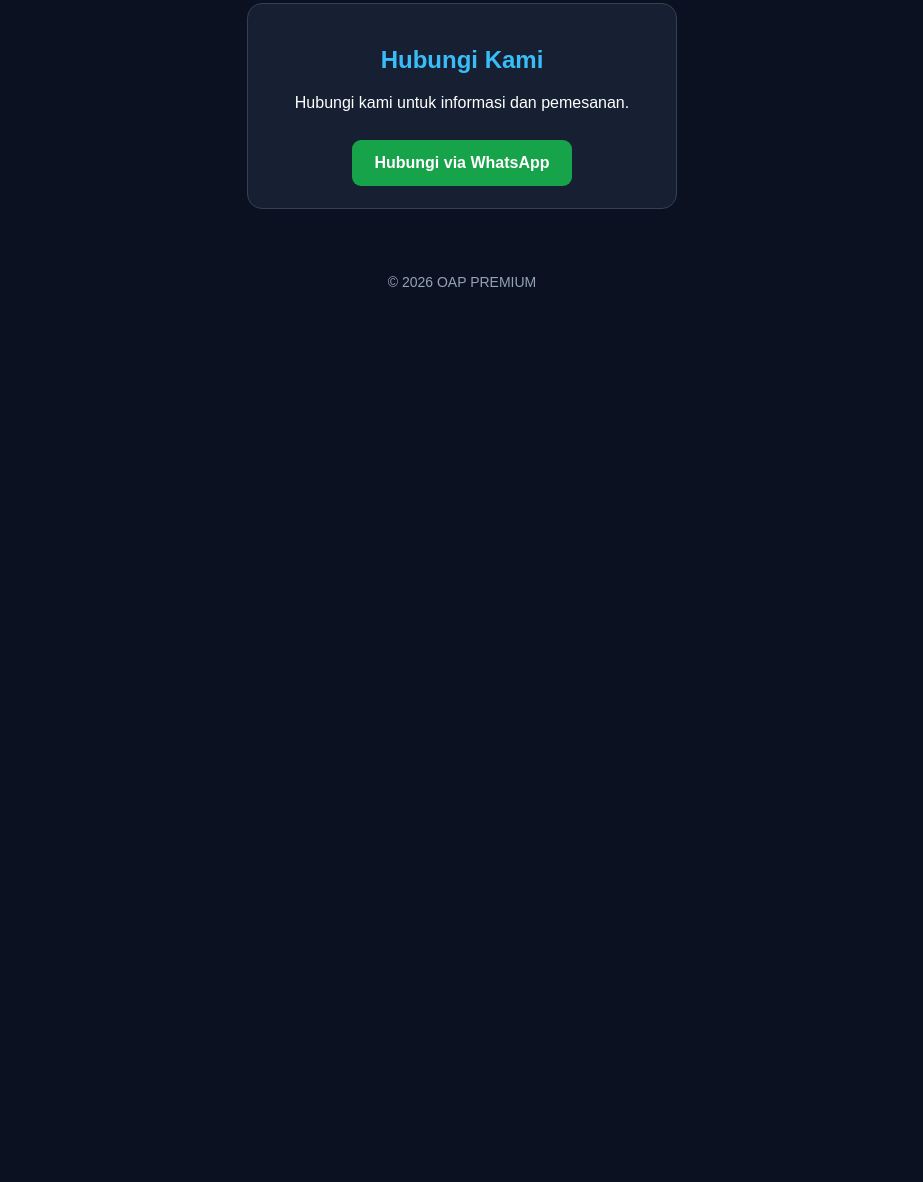
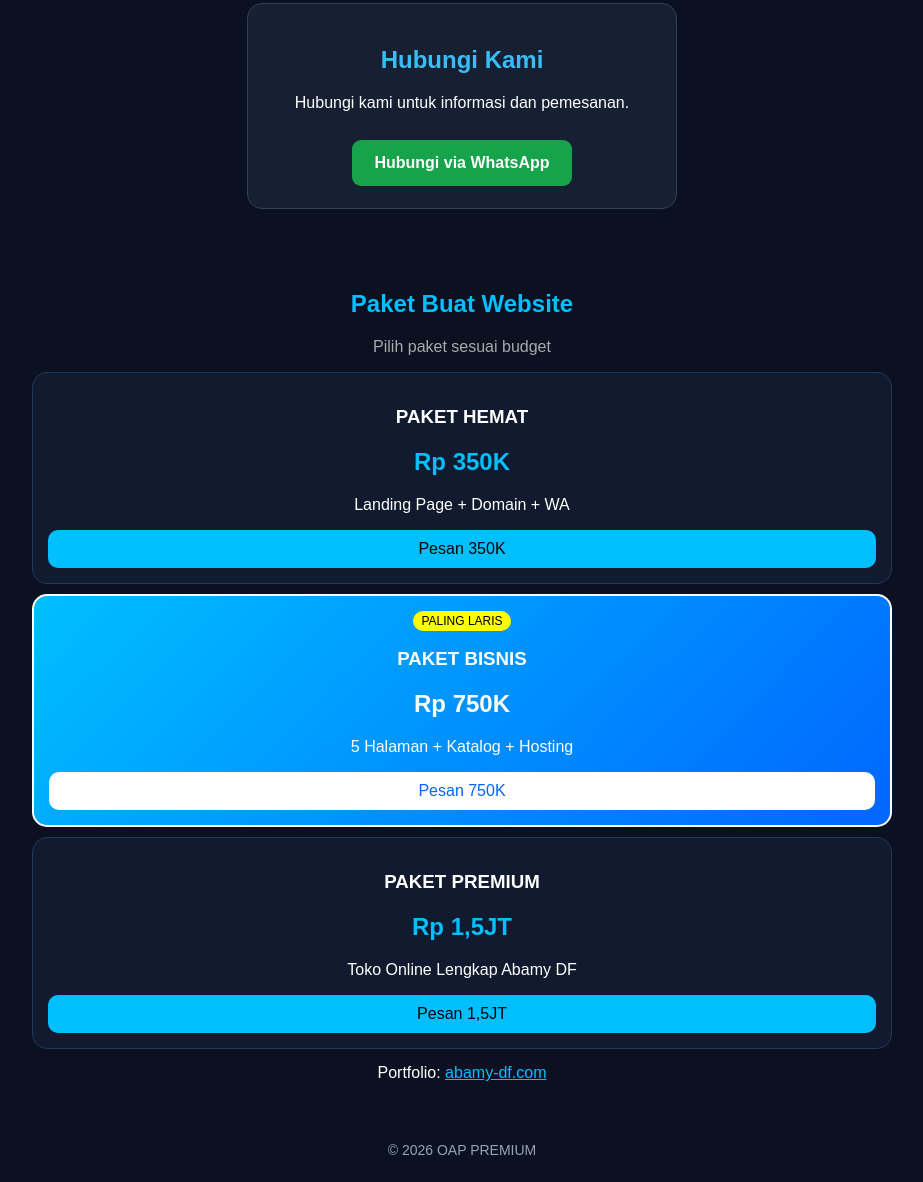
Before and after one commit to benonyasyer-byte/Oap-premium-, a plain HTML site: page index.html in a window 1280 px wide. Shown: the part 600-1782 px from the top of the page, without its empty margins (178-1101 px from the left). Before the commit the page ends 914 px from the top, so only its background shows below. Drawn offline with Linux system fonts and the light colour scheme.

Commit message:
Add website package options section to index.html

```diff
--- a/index.html
+++ b/index.html
@@ -78,7 +78,28 @@
       </a>
     </div>
   </main>
+<section style="padding:20px;max-width:900px;margin:auto">
+<h2 style="text-align:center;color:#00bfff">Paket Buat Website</h2>
+<p style="text-align:center;color:#aaa">Pilih paket sesuai budget</p>
 
+<div style="background:#111a2e;border:1px solid #1e3a5f;border-radius:15px;padding:15px;margin:10px 0;text-align:center">
+<h3>PAKET HEMAT</h3><h2 style="color:#00bfff">Rp 350K</h2><p>Landing Page + Domain + WA</p>
+<a href="https://wa.me/6281343430000?text=mau 350K" style="background:#00bfff;color:#000;padding:10px 15px;border-radius:10px;text-decoration:none;display:block;margin-top:10px">Pesan 350K</a>
+</div>
+
+<div style="background:linear-gradient(135deg,#00bfff,#0066ff);border-radius:15px;padding:15px;margin:10px 0;text-align:center;border:2px solid #fff">
+<span style="background:yellow;color:#000;padding:3px 8px;border-radius:10px;font-size:12px">PALING LARIS</span>
+<h3>PAKET BISNIS</h3><h2>Rp 750K</h2><p>5 Halaman + Katalog + Hosting</p>
+<a href="https://wa.me/6281343430000?text=mau 750K" style="background:#fff;color:#0066ff;padding:10px 15px;border-radius:10px;text-decoration:none;display:block;margin-top:10px">Pesan 750K</a>
+</div>
+
+<div style="background:#111a2e;border:1px solid #1e3a5f;border-radius:15px;padding:15px;margin:10px 0;text-align:center">
+<h3>PAKET PREMIUM</h3><h2 style="color:#00bfff">Rp 1,5JT</h2><p>Toko Online Lengkap Abamy DF</p>
+<a href="https://wa.me/6281343430000?text=mau 1,5JT" style="background:#00bfff;color:#000;padding:10px 15px;border-radius:10px;text-decoration:none;display:block;margin-top:10px">Pesan 1,5JT</a>
+</div>
+
+<p style="text-align:center;margin-top:15px">Portfolio: <a href="https://abamy-df.com" style="color:#00bfff">abamy-df.com</a></p>
+</section>
   <footer>
     © 2026 OAP PREMIUM
   </footer>
```
